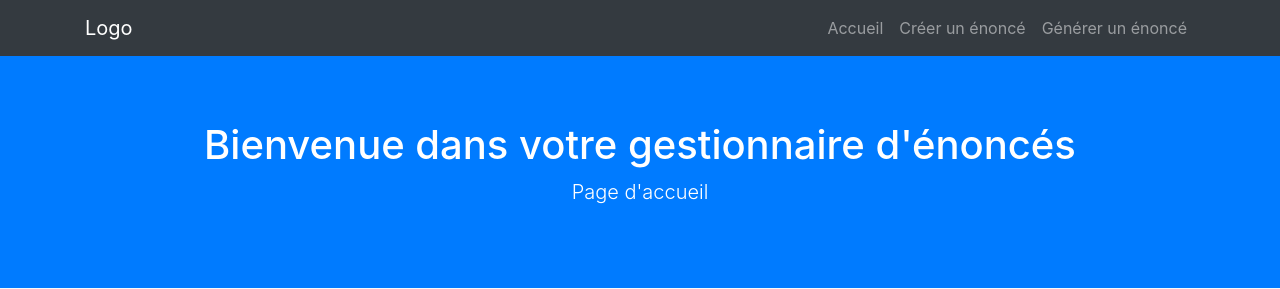
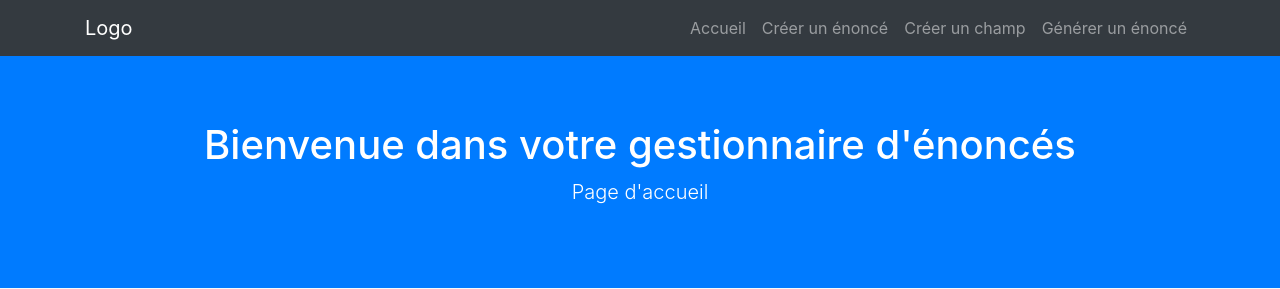
Before and after one commit to alexandregdnt/web-dossier-juin, a PHP site: page / in a window 1280 px wide. Shown: the top 289 px of the page. Run offline with PHP 8.4, Linux system fonts and the light colour scheme.

Commit message:
:lipstick: Update navigation menu

```diff
--- a/html_partials/menu.php
+++ b/html_partials/menu.php
@@ -14,6 +14,9 @@
                     <a class="nav-link" href="./creer_enonce">Créer un énoncé</a>
                 </li>
                 <li class="nav-item">
+                    <a class="nav-link" href="./creer_enonce#createChamp">Créer un champ</a>
+                </li>
+                <li class="nav-item">
                     <a class="nav-link" href="./generer_enonce">Générer un énoncé</a>
                 </li>
             </ul>
```
